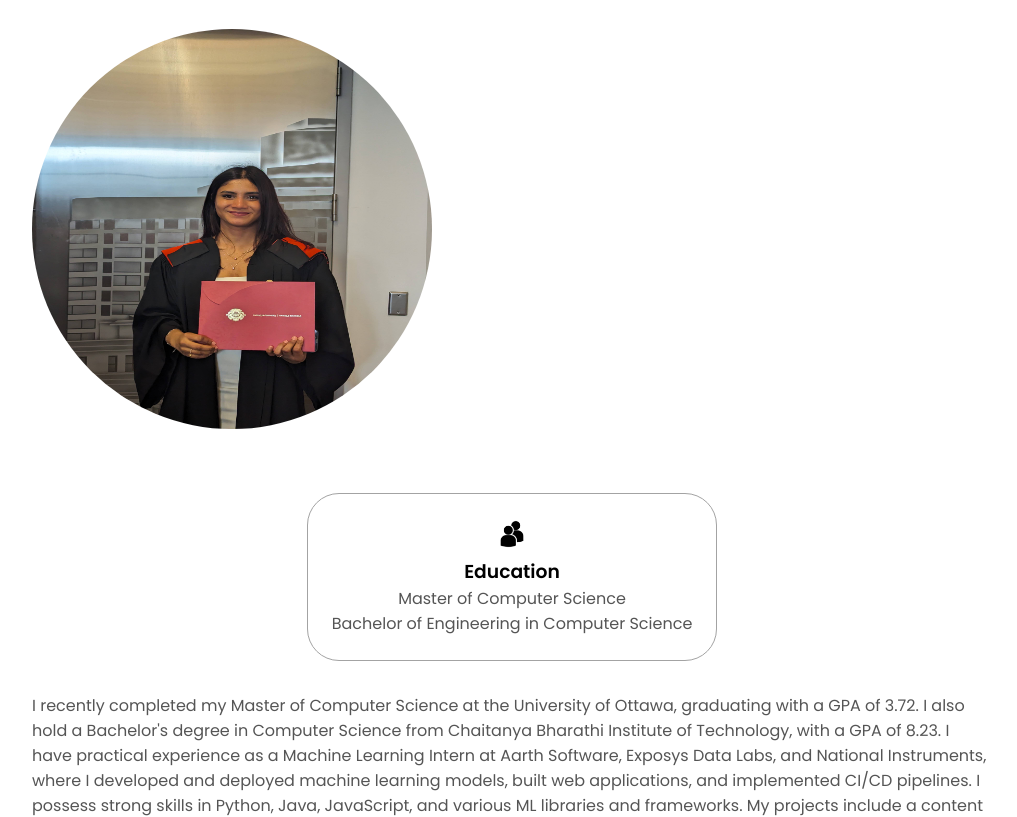
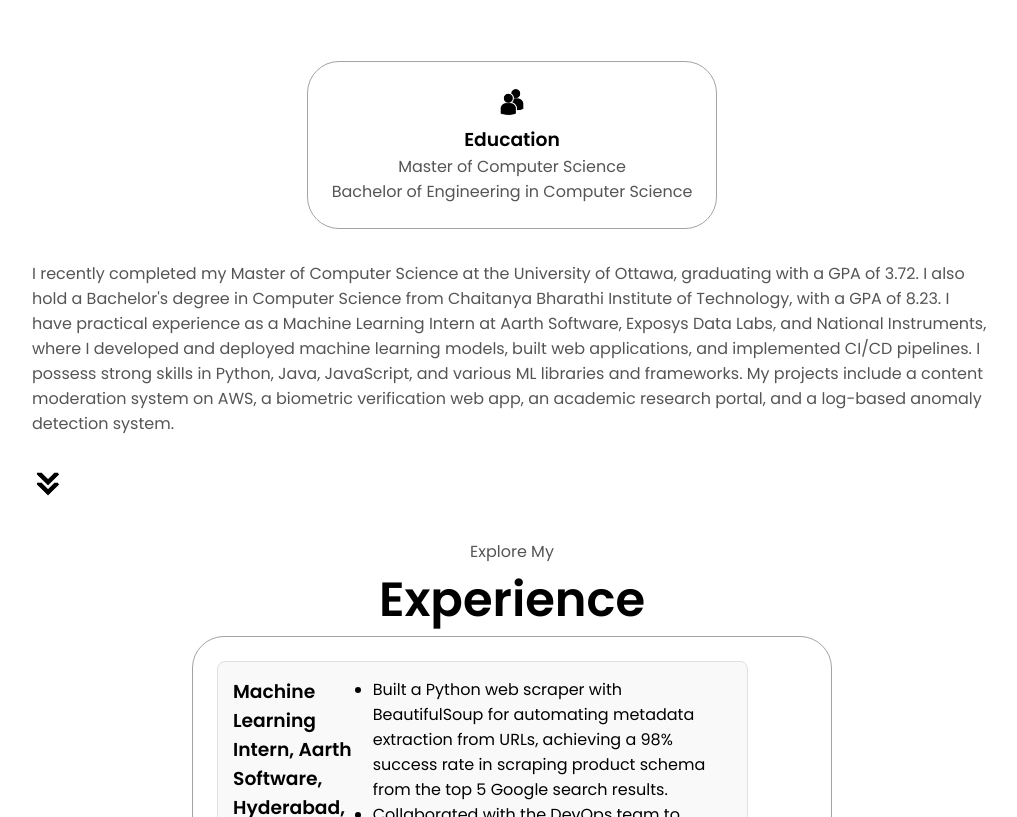
Before and after one commit to darasupriya88/portfolio, a plain HTML site: page index.html in a window 1280 px wide. Shown: the part 644-1461 px from the top of the page, without its empty margins (128-1145 px from the left). Drawn offline with Linux system fonts and the light colour scheme.

Commit message:
commit main

```diff
--- a/index.html
+++ b/index.html
@@ -38,7 +38,7 @@
     </nav>
     <section id="profile">
       <div class="section__pic-container">
-        <img src="./assets/profile-pic1.jpg" alt="Supriya Dara profile picture" />
+        <img src="./assets/fotor-2024070820837.png" alt="Supriya Dara profile picture" />
       </div>
       <div class="section__text">
         <p class="section__text__p1">Hello, I'm</p>
@@ -75,13 +75,7 @@
       <p class="section__text__p1">Get To Know More</p>
       <h1 class="title">About Me</h1>
       <div class="section-container">
-        <div class="section__pic-container">
-          <img
-            src="./assets/degree.jpg"
-            alt="Profile picture"
-            class="about-pic"
-          />
-        </div>
+
         <div class="about-details-container">
           <div class="about-containers">
 
```
Also changed, not shown: 1 other file.
